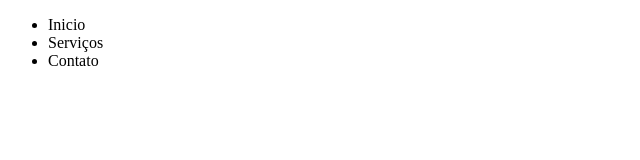
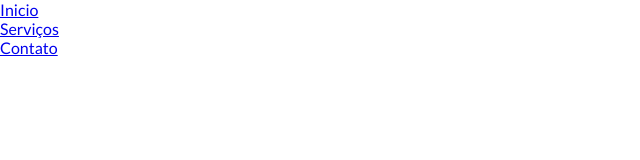
Before and after one commit to Pedrogregorio/site-viagens, a plain HTML site: page src/index.html in a window 1280 px wide. Shown: the whole page, without its empty margins (0-640 px from the left). Drawn offline with Linux system fonts and the light colour scheme.

Commit message:
new - import css navigation

```diff
--- a/src/index.html
+++ b/src/index.html
@@ -4,14 +4,16 @@
   <meta charset="UTF-8">
   <meta http-equiv="X-UA-Compatible" content="IE=edge">
   <meta name="viewport" content="width=device-width, initial-scale=1.0">
+  <link rel="stylesheet" href="assets/style.css">
+  <link rel="stylesheet" href="assets/navigation.css">
   <title>Vamos Viajar</title>
 </head>
 <body>
   <nav>
     <ul>
-      <li>Inicio</li>
-      <li>Serviços</li>
-      <li>Contato</li>
+      <li><a href="#">Inicio</a></li>
+      <li><a href="#">Serviços</a></li>
+      <li><a href="#">Contato</a></li>
     </ul>
   </nav>
 
```
